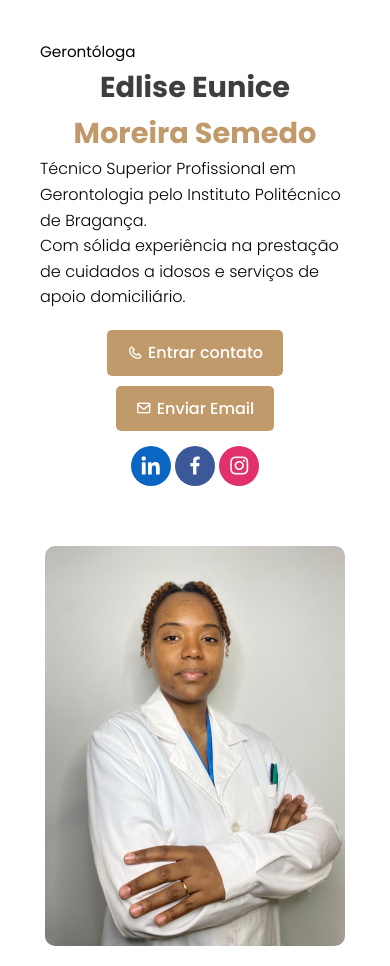
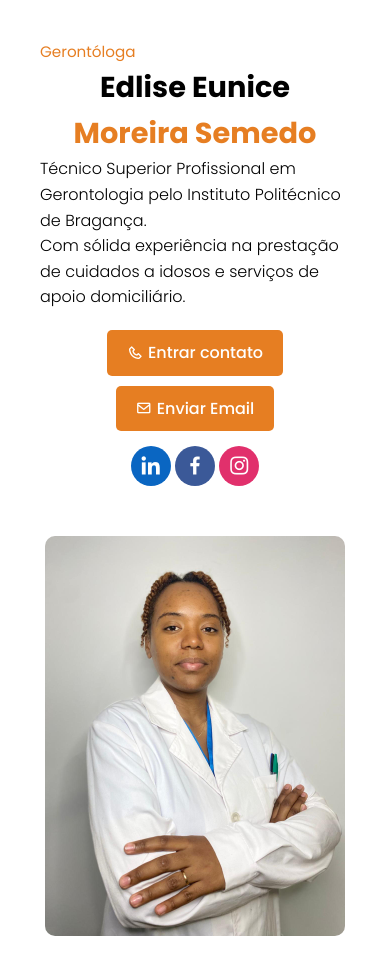
Before and after one commit to afonsowebdev/LorningPage-EdliseSemedo, a plain HTML site: page index.html in a window 390 px wide. Drawn offline with nearby package versions, Linux system fonts and the light colour scheme.

Commit message:
Atualizações em cores da página

```diff
--- a/asset/css/geral.css
+++ b/asset/css/geral.css
@@ -6,7 +6,7 @@
 }
 
 body {
-    background-color: #ffffff;
+    background-color: var(--color-suave-3);
     color: var(--color-suave-6);
     font-size: 16px;
     line-height: 1.6;
--- a/asset/css/responsive.css
+++ b/asset/css/responsive.css
@@ -35,7 +35,7 @@
         }
 
         div.content+div.hero__image {
-            margin-top: 20px;
+            margin-top: 10px;
         }
 
         div.hero__image {
--- a/asset/css/root.css
+++ b/asset/css/root.css
@@ -1,9 +1,6 @@
 :root {
-    --color-suave-0: #F8F5F1; /* Background Principal */
-    --color-suave-1: #EDE7DC;/* Secções alternadas */
-    --color-suave-2: #C19A6B;/* Botões e Links */
-    --color-suave-3: #3E3E3E;/* Textos importantes */
-    --color-suave-4: #6B6B6B;/* Parágrafo */
-    --color-suave-5: #D7C7AD;/* Cor de detalhes */
-    --color-suave-6: #000000;/* Cor para contastes pontuais */
+    --color-suave-1: #E67E22;
+    --color-suave-1-hover: #CA6F1E;
+    --color-suave-2: #000000;
+    --color-suave-3: #ffffff;
 }
--- a/asset/css/styles.css
+++ b/asset/css/styles.css
@@ -7,16 +7,16 @@ section.hero {
         h4.hero__profession {
             font-size: 0.95rem;
             font-weight: 400;
-            color: var(--color-suave-6);
+            color: var(--color-suave-1);
         }
 
         h1.hero__name {
             font-size: 2.5rem;
             font-weight: 700;
-            color: var(--color-suave-3);
+            color: var(--color-suave-2);
 
             span.hero__span {
-                color: var(--color-suave-2);
+                color: var(--color-suave-1);
             }
         }
 
@@ -49,11 +49,11 @@ section.hero {
             }
 
             a.hero__btn-secondary {
-                background-color: var(--color-suave-2);
+                background-color: var(--color-suave-1);
                 color: #fff;
 
                 &:hover {
-                    background-color: #a67c4f;
+                    background-color: var(--color-suave-1-hover);
                 }
             }
         }
```
